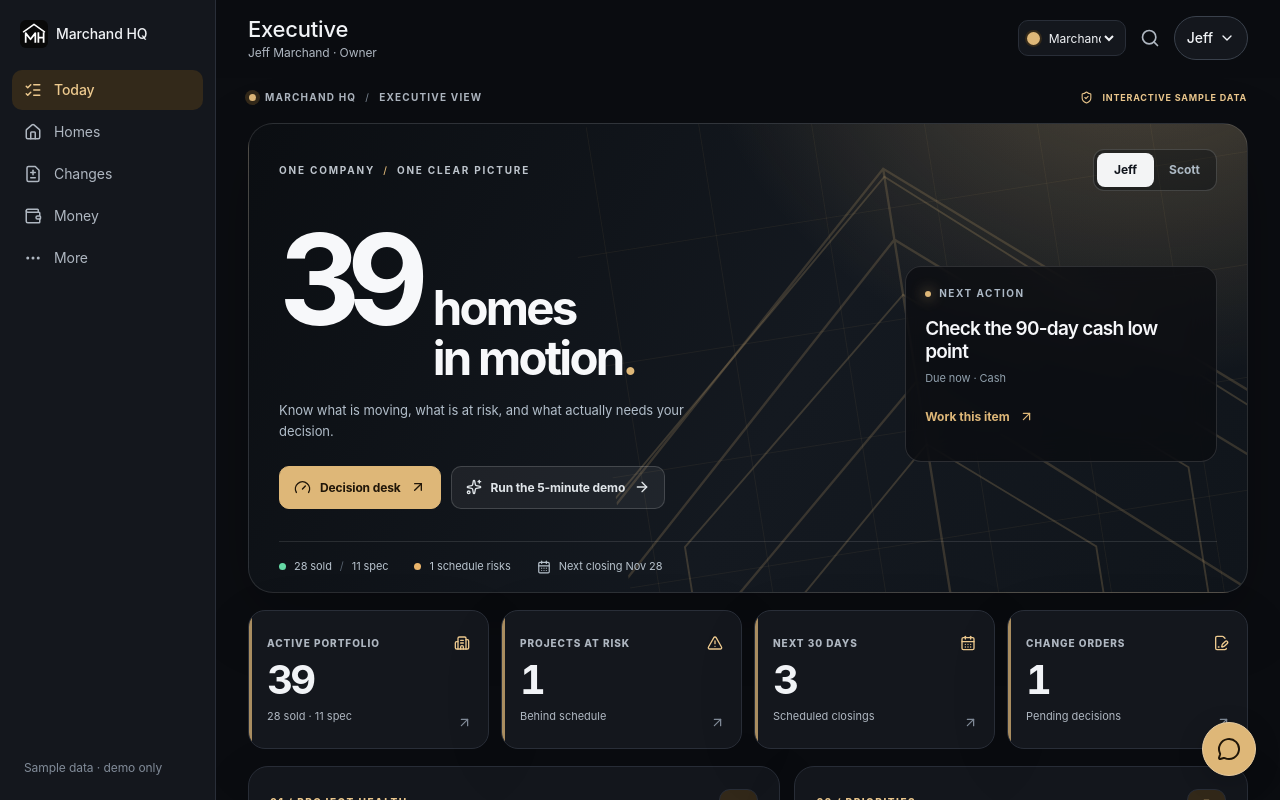
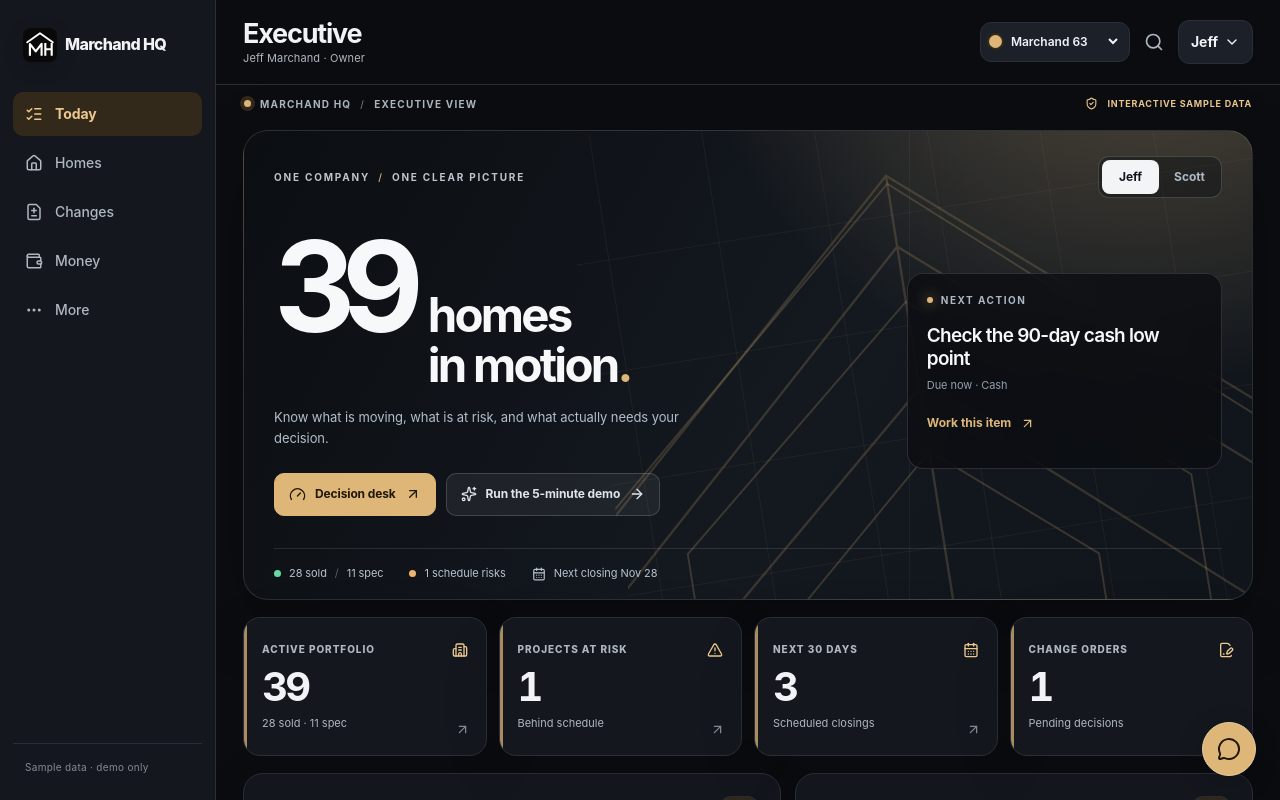
Before and after one commit to AlexChisholm15/marchand-hq, a Next.js app: page / in a window 1280 px wide. Shown: the top 800 px of the page. Built offline with nearby package versions, Linux system fonts and the light colour scheme.

Commit message:
Polish Studio and app chrome into a premium architectural business interface

```diff
--- a/src/components/shell.module.css
+++ b/src/components/shell.module.css
@@ -136,3 +136,24 @@
   .palettePicker select { width: 58px; max-width: 58px; font-size: 11px; }
   .topActions { gap: 0; }
 }
+
+
+/* Sprint 2: compact architectural application chrome. */
+@media(min-width:900px){
+ .rail{background:var(--surface);padding:22px 13px 18px}
+ .brand{font-weight:780;font-size:16px;letter-spacing:-.04em;padding:6px 10px 28px}
+ .brand svg{width:34px;height:34px;filter:drop-shadow(0 5px 9px rgba(0,0,0,.15))}
+ .railItem{min-height:44px;border-radius:10px;margin-bottom:3px;font-weight:550}
+ .railOn,.railOn:hover{font-weight:740;background:var(--accent-weak);color:var(--accent-text)}
+ .railFoot{font-size:10px;border-top:1px solid var(--line);padding-top:16px;letter-spacing:.03em}
+ .main{max-width:1580px;padding-left:27px;padding-right:27px}
+ .top{margin-left:-27px;margin-right:-27px;padding:17px 27px;border-bottom:1px solid var(--line)}
+ .palettePicker select{width:124px;max-width:124px}
+}
+.topTitle{font-weight:750;letter-spacing:-.045em;font-size:clamp(21px,2.3vw,27px)}
+.topSub{font-size:11px;letter-spacing:.01em}
+.roleChip{font-weight:680;border-color:var(--line);border-radius:11px;background:var(--surface-2)}
+.palettePicker{background:var(--surface-2);border:1px solid var(--line);border-radius:11px;min-height:40px}
+.palettePicker select{font-weight:620;width:114px;max-width:114px;white-space:nowrap;text-overflow:ellipsis}
+@media(max-width:520px){.palettePicker select{width:72px;max-width:72px}.palettePicker{padding:0 6px}.topTitle{font-size:20px}.topSub{font-size:10px}.roleChip{max-width:82px;min-height:40px;padding:0 9px;font-size:11px}}
+@media(max-width:900px){.bottom{border-top-color:var(--line-strong);box-shadow:0 -8px 40px rgba(0,0,0,.08)}}
```
